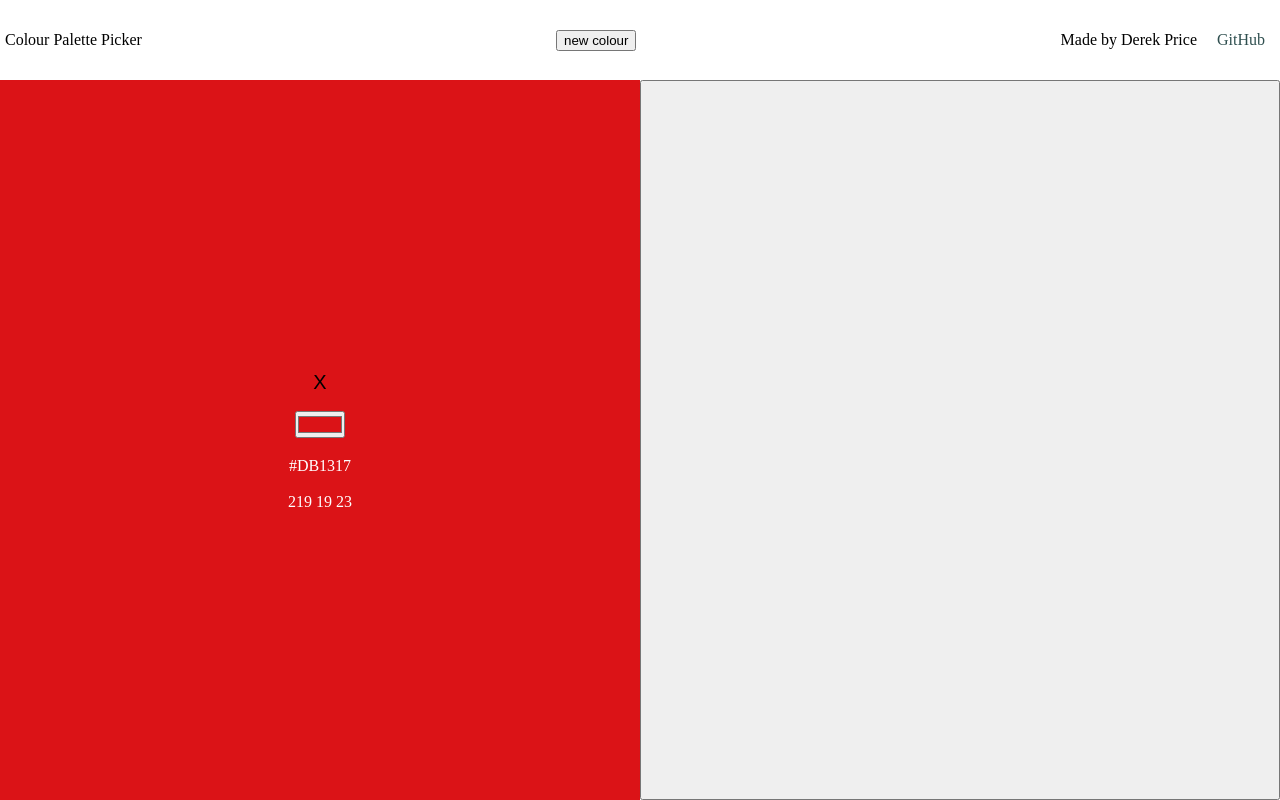
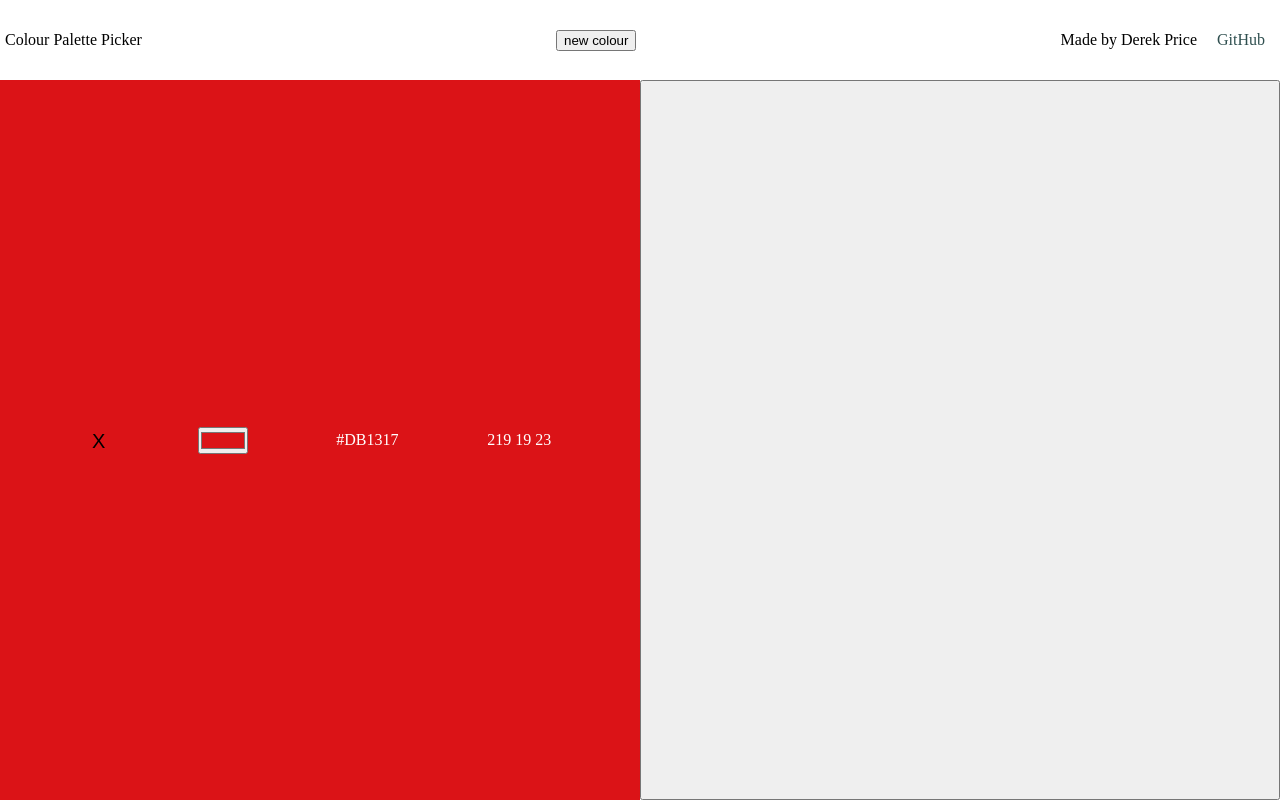
Before and after one commit to DerekPixel/colour-palette-picker, a React (Create React App) app: page / in a window 1280 px wide. Built offline with nearby package versions, Linux system fonts and the light colour scheme.

Commit message:
adjusted some flex stuff

```diff
--- a/src/App.css
+++ b/src/App.css
@@ -101,6 +101,13 @@ MAIN
 .colour-column {
   align-items: center;
   display: flex;
+  /* flex-direction: column; */
+  justify-content: space-evenly;
+}
+
+.colour-column-inner {
+  align-items: center;
+  display: flex;
   flex-direction: column;
   justify-content: center;
 }
```
